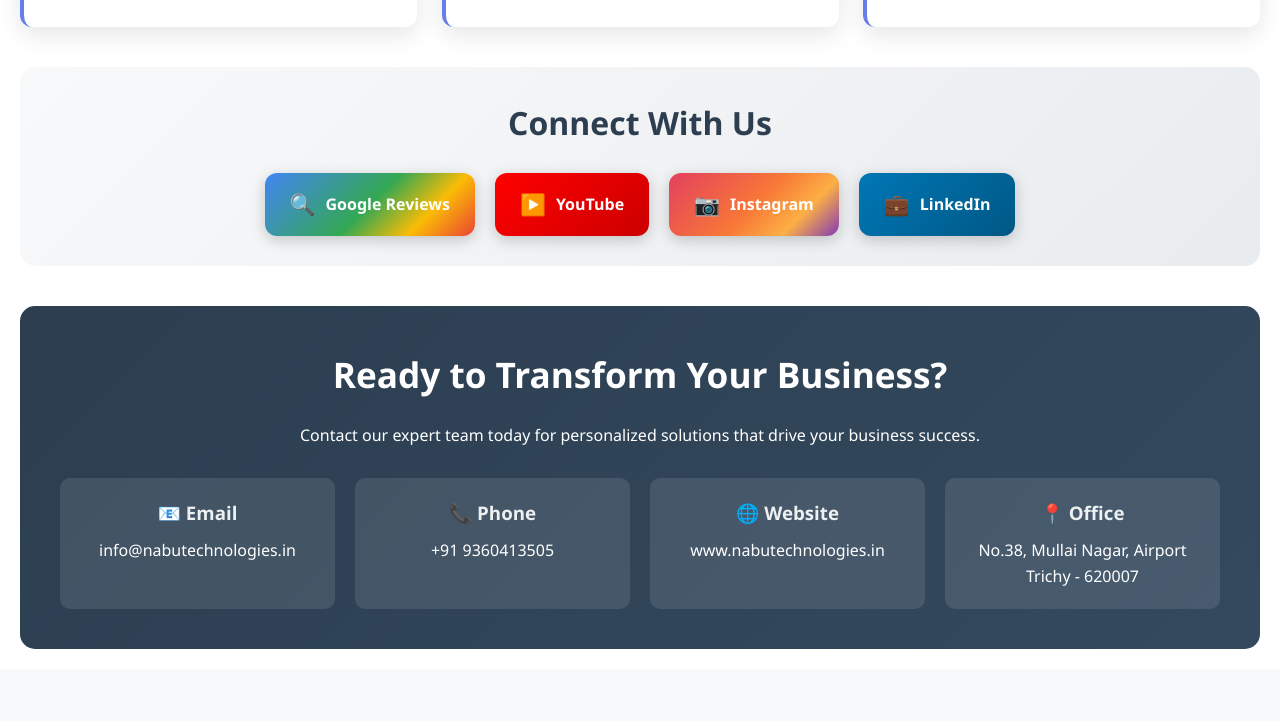
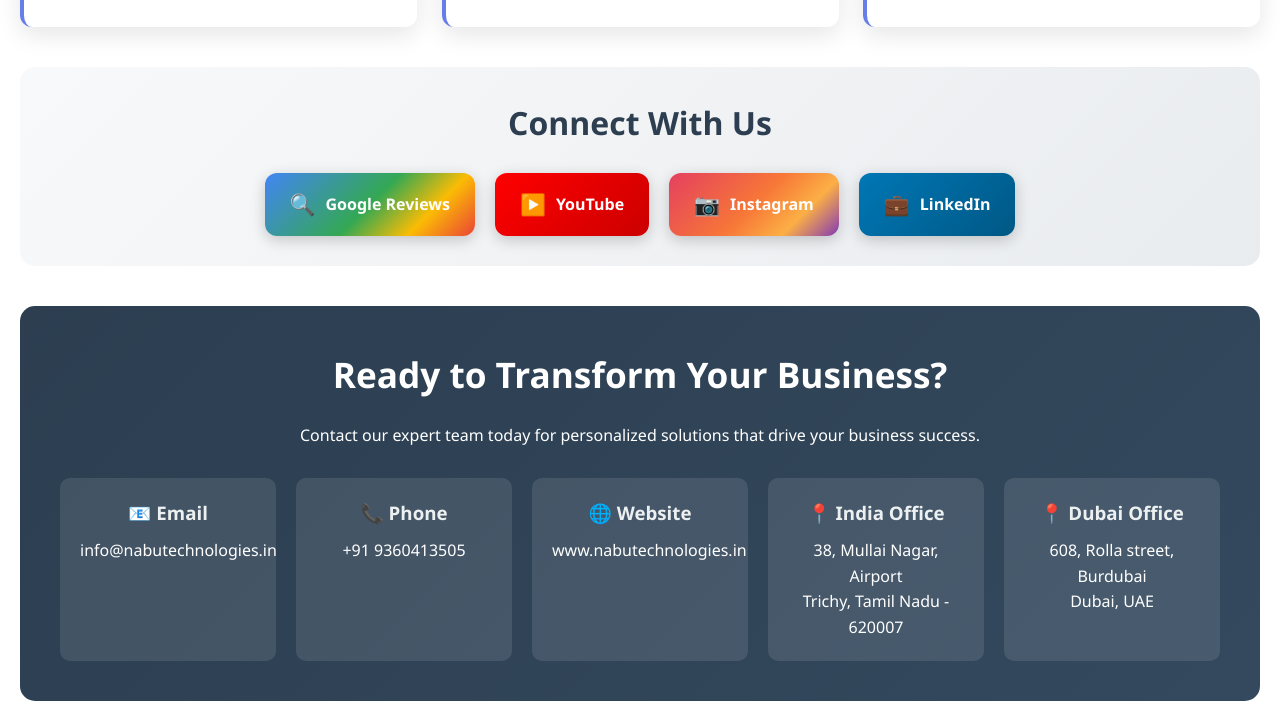
Before and after one commit to sathish-DS24/nabu-service-catalog, a plain HTML site: page index.html in a window 1280 px wide. Shown: the part 1590-2311 px from the top of the page. Before the commit the page ends 2259 px from the top, so only its background shows below. Drawn offline with Linux system fonts and the light colour scheme.

Commit message:
Add Dubai office location to contact section

```diff
--- a/index.html
+++ b/index.html
@@ -989,9 +989,14 @@
                     <p>www.nabutechnologies.in</p>
                 </div>
                 <div class="contact-item">
-                    <h3>📍 Office</h3>
-                    <p>No.38, Mullai Nagar, Airport</p>
-                    <p>Trichy - 620007</p>
+                    <h3>📍 India Office</h3>
+                    <p>38, Mullai Nagar, Airport</p>
+                    <p>Trichy, Tamil Nadu - 620007</p>
+                </div>
+                <div class="contact-item">
+                    <h3>📍 Dubai Office</h3>
+                    <p>608, Rolla street, Burdubai</p>
+                    <p>Dubai, UAE</p>
                 </div>
             </div>
         </div>
```
